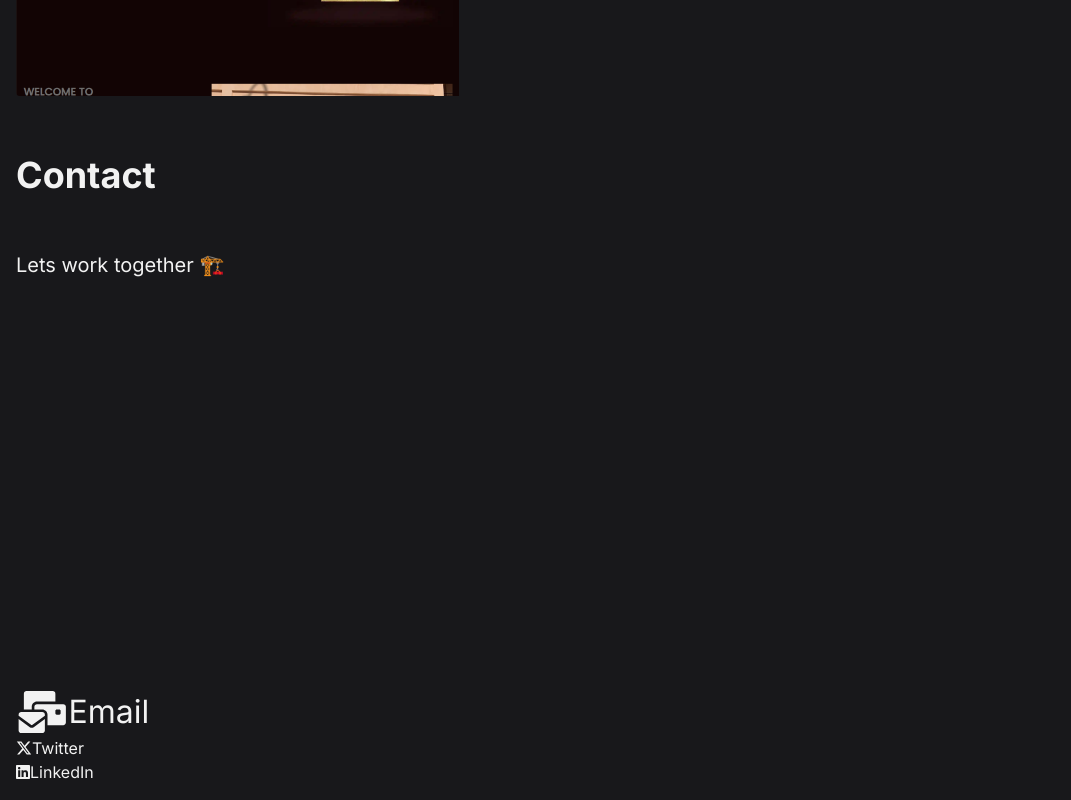
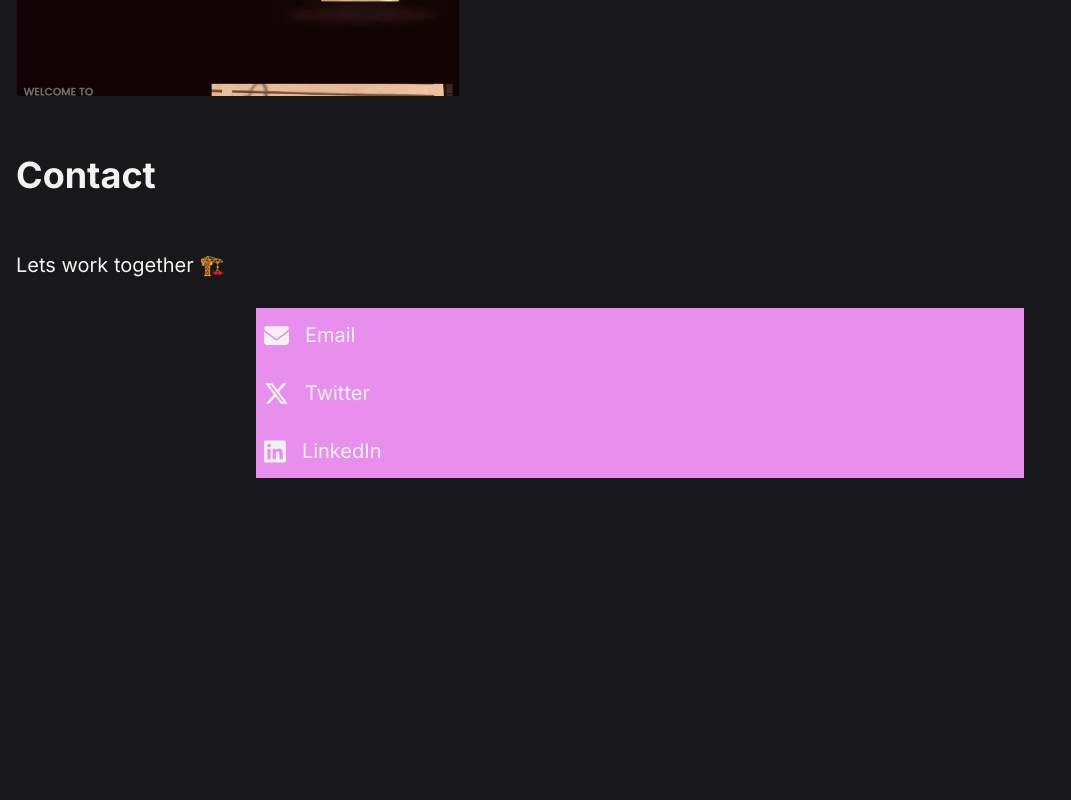
Before and after one commit to IrishMikey/mgwebs-next, a Next.js app: page / in a window 1280 px wide. Shown: the part 1294-2094 px from the top of the page, without its empty margins (0-1071 px from the left). Built offline with nearby package versions, Linux system fonts and the light colour scheme.

Commit message:
Link list updates

```diff
--- a/app/page.tsx
+++ b/app/page.tsx
@@ -1,7 +1,6 @@
-import { faMailBulk, faArrowDown } from "@fortawesome/free-solid-svg-icons";
+import { faEnvelope, faArrowDown } from "@fortawesome/free-solid-svg-icons";
 import {
   faLinkedin,
-  faMailchimp,
   faXTwitter,
 } from "@fortawesome/free-brands-svg-icons";
 import { FontAwesomeIcon } from "@fortawesome/react-fontawesome";
@@ -62,41 +61,40 @@ export default function Home() {
           <div>
             <span className="text-[20px]">Lets work together 🏗️</span>
           </div>
-        </section>
-        <section className="flex flex-col">
-          <div className="flex flex-col">
-            <ul className="flex flex-col">
-              <li>
+          <div className="flex flex-col items-center">
+            <ul className="flex flex-col w-[60vw] gap-1 bg-secondary">
+              <li  className="flex justify-between  py-3 rounded px-2">
                 <Link
-                  className="flex hover:text-primary active:text-primary flex-co items-center"
+                  className="flex hover:text-primary active:text-primary flex-co items-center gap-4"
                   href="mailto:mikeygeraghty@gmail.com"
                 >
-                  <FontAwesomeIcon className="text-[42px]" icon={faMailBulk} />
-                  <span className="text-[32px]">Email</span>
+                  <FontAwesomeIcon className="text-[25px]" icon={faEnvelope} />
+                  <span className="text-[20px]">Email</span>
                 </Link>
               </li>
-              <li>
+              <li className="flex justify-between   py-3 rounded px-2">
                 <Link
-                  className="flex hover:text-primary active:text-primary flex-co items-center"
+                  className="flex hover:text-primary active:text-primary flex-co items-center gap-4"
                   href="https://x.com/michaeldgeraghty"
                 >
-                  <FontAwesomeIcon icon={faXTwitter} />
-                  <span>Twitter</span>
+                  <FontAwesomeIcon className="text-[25px]"  icon={faXTwitter} />
+                  <span className="text-[20px]" >Twitter</span>
                 </Link>
               </li>
-              <li>
+              <li className="flex justify-between  py-3 rounded px-2">
                 <Link
-                  className="flex hover:text-primary active:text-primary flex-co items-center"
+                  className="flex hover:text-primary active:text-primary flex-co items-center gap-4"
                   href="https://linkedin.com/in/michaeldanielgeraghty"
                   target="_blank"
                 >
-                  <FontAwesomeIcon icon={faLinkedin} />
-                  <span>LinkedIn</span>
+                  <FontAwesomeIcon className="text-[25px]"  icon={faLinkedin} />
+                  <span className="text-[20px]" >LinkedIn</span>
                 </Link>
               </li>
             </ul>
           </div>
         </section>
+        <section className="flex flex-col"></section>
       </article>
     </main>
   );
```
